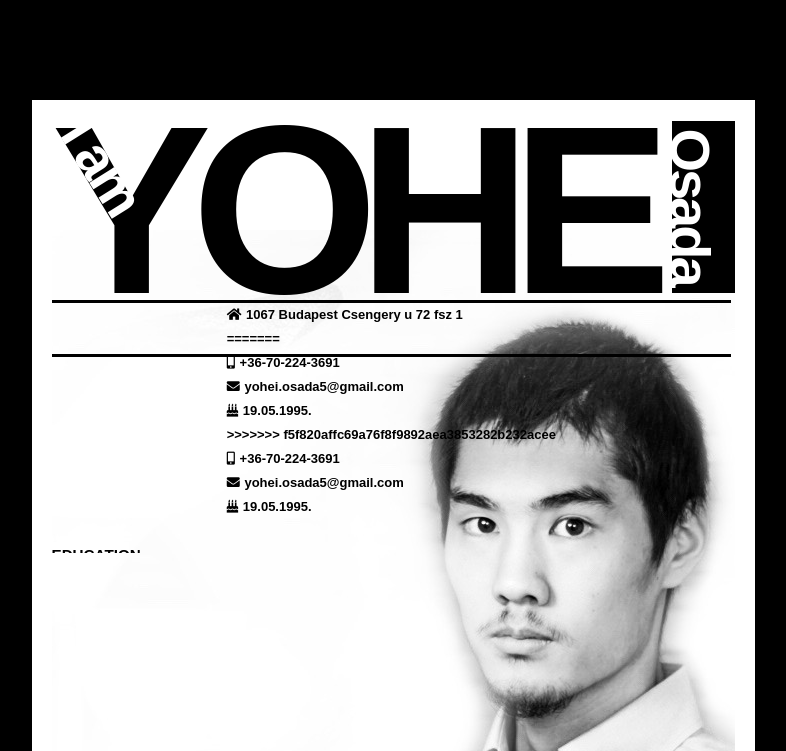
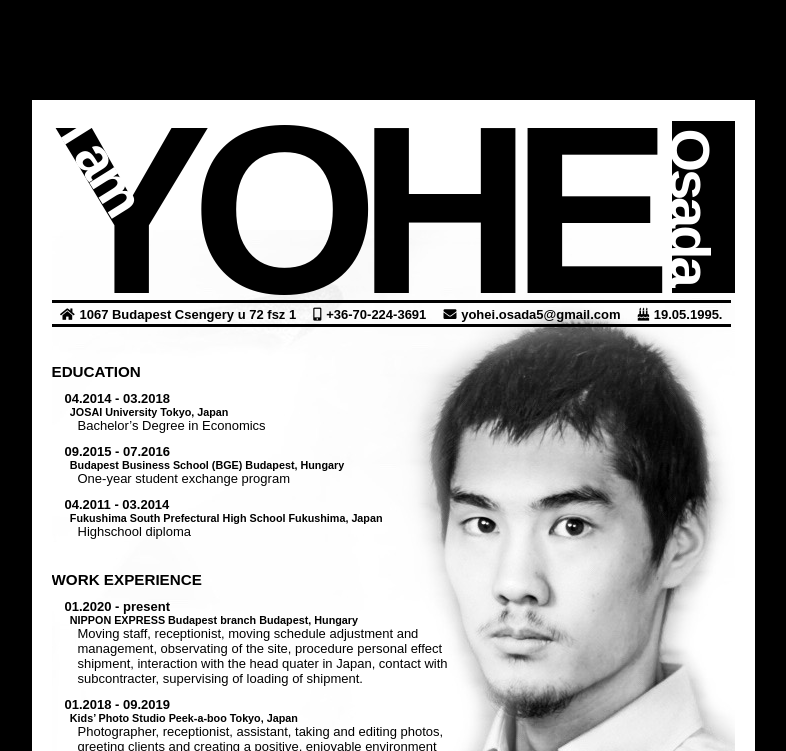
Before and after one commit to jolhely1/MYCV, a plain HTML site: page index.html in a window 1280 px wide. Shown: the top 751 px of the page, without its empty margins (247-1033 px from the left). Drawn offline with nearby package versions, Linux system fonts and the light colour scheme.

Commit message:
これはマスター

```diff
--- a/index.html
+++ b/index.html
@@ -28,23 +28,12 @@
                 <div class="osada"><p>Osada</p></div>
               </h1>
             </div>
-<<<<<<< HEAD
           </header>
           <!-- BASIC INFO SECTION -->
           <div class="border">
             <div class="basic-info">
               <div class=" item address">
                     <p><i class="fas fa-home"></i>1067 Budapest Csengery u 72 fsz 1</p>
-=======
-              <div class="item phone">
-                  <p><i class="fas fa-mobile-alt"></i>+36-70-224-3691</p>
-              </div>
-              <div class="item mail">
-                  <p><i class="fas fa-envelope"></i>yohei.osada5@gmail.com</p>
-              </div>
-              <div class="item birth">
-                  <p><i class="fas fa-birthday-cake"></i>19.05.1995.</p>
->>>>>>> f5f820affc69a76f8f9892aea3853282b232acee
               </div>
                 <div class="item phone">
                     <p><i class="fas fa-mobile-alt"></i>+36-70-224-3691</p>
```
